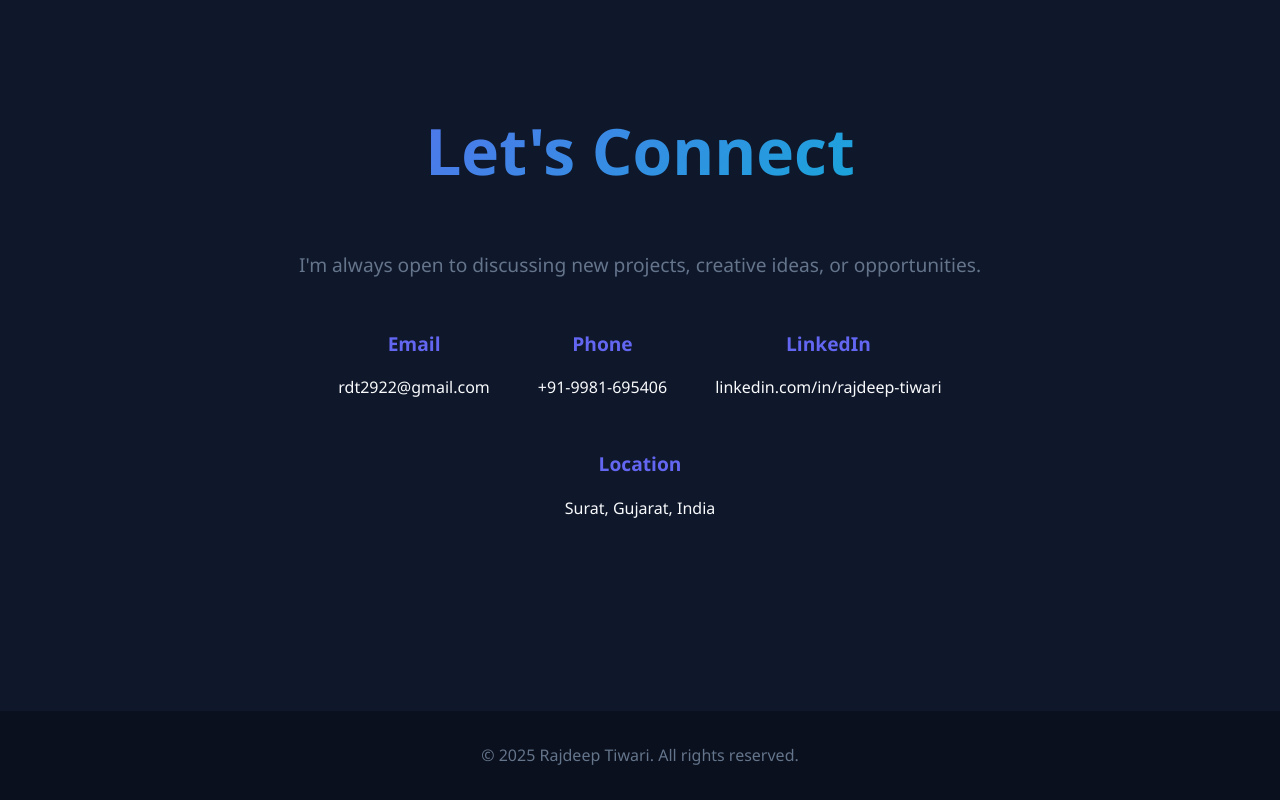
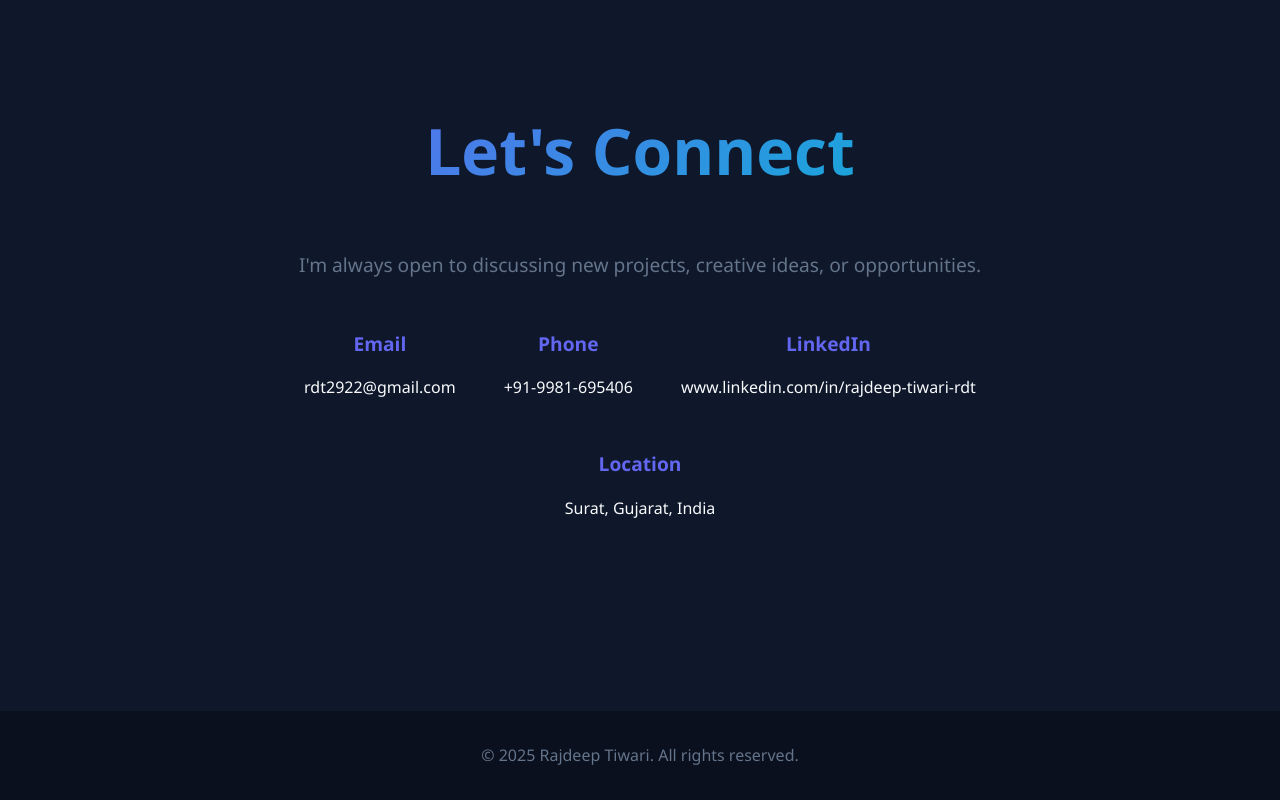
Before and after one commit to rdt29/PortFolio, a plain HTML site: page index.html in a window 1280 px wide. Shown: the part 4228-5028 px from the top of the page. Drawn offline with nearby package versions, Linux system fonts and the light colour scheme.

Commit message:
update LinkedIn URL in contact section

```diff
--- a/index.html
+++ b/index.html
@@ -118,7 +118,7 @@
           </div>
           <div class="contact-item">
             <h4>LinkedIn</h4>
-            <a href="https://linkedin.com/in" target="_blank">linkedin.com/in/rajdeep-tiwari</a>
+            <a href="https://linkedin.com/in" target="_blank">www.linkedin.com/in/rajdeep-tiwari-rdt</a>
           </div>
           <div class="contact-item">
             <h4>Location</h4>
```
